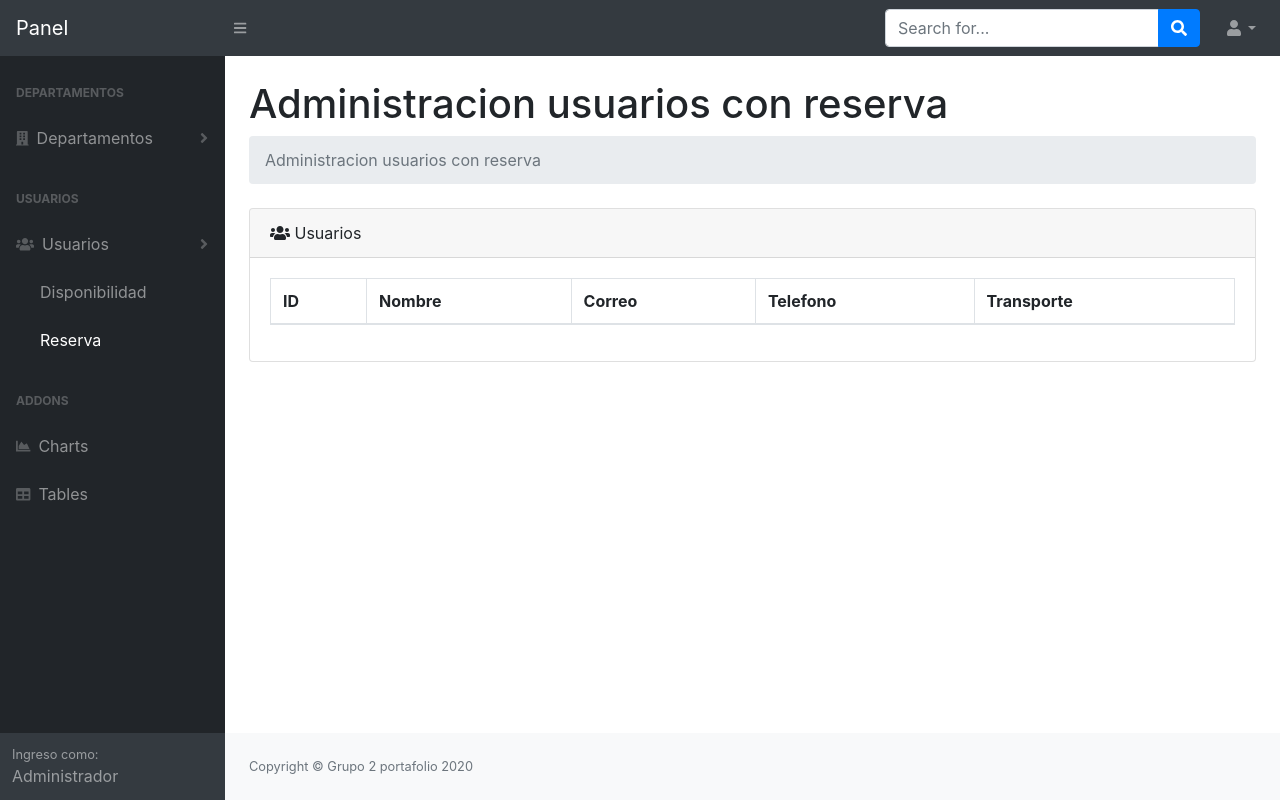
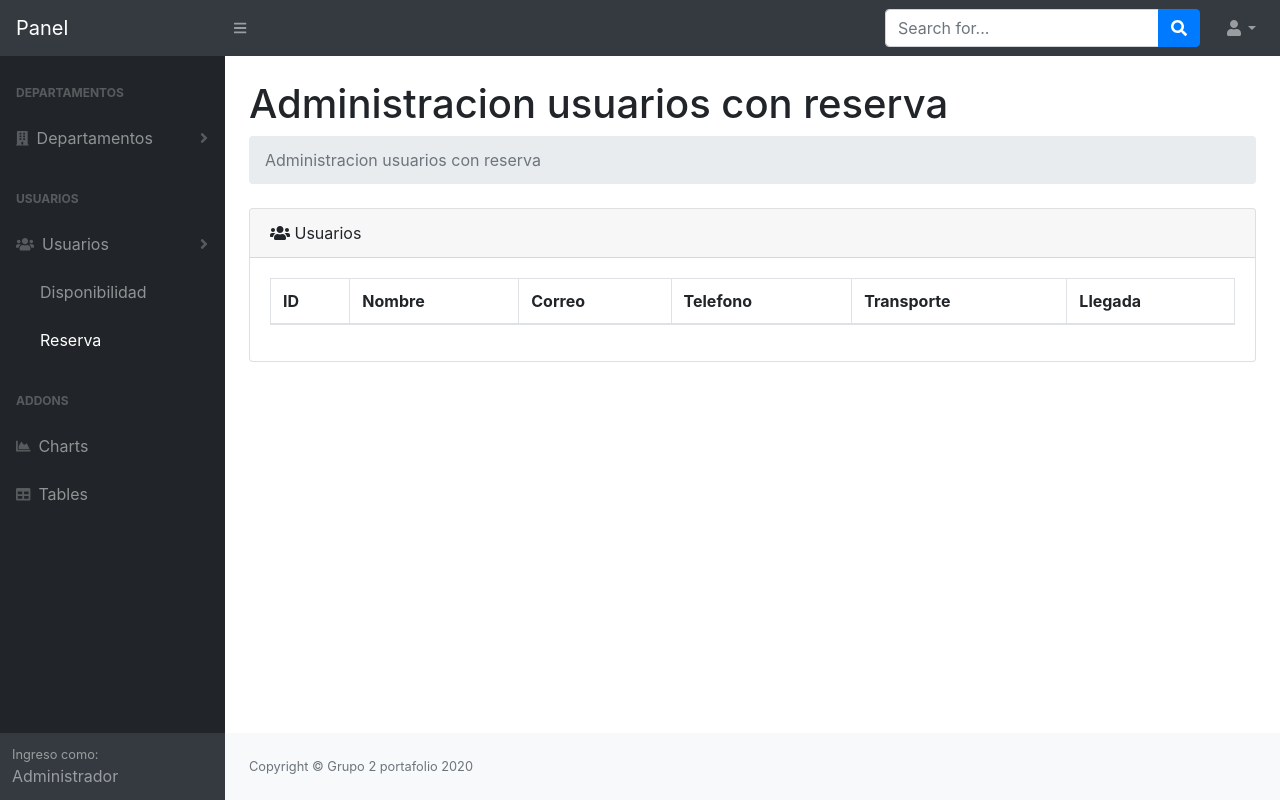
Before and after one commit to stuk4/portafolio-departamentos, a Django app: page /usuario/admin/listar_usuarios/reserva in a window 1280 px wide. Run offline with Django 3.2, Linux system fonts and the light colour scheme; the visitor is signed in with stand-in values (Sample User, id 1); data comes from the database, SQL or seed files in the repository; data that the repository does not hold is empty; some libraries are stand-ins or nearby versions.

Commit message:
Funcionario llegada(FUNCION)

```diff
--- a/departamentos/models.py
+++ b/departamentos/models.py
@@ -62,6 +62,7 @@ class Reserva(models.Model):
     usuario = models.ForeignKey("usuarios.User",null=True,blank=True ,related_name="reserva", on_delete=models.CASCADE)
     departamento = models.ForeignKey(Departamento, related_name="reserva", on_delete=models.CASCADE)
     acompanantes = models.PositiveIntegerField(null=True,blank=True,verbose_name="acompañantes" )
+    llegada = models.BooleanField(null=False,blank=False,default=False)
     dia_llegada = models.DateField(
         null=True, blank=True, auto_now=False, auto_now_add=False)
     abono = models.PositiveIntegerField(null=False,blank=False )
--- a/usuarios/templates/usuarios/listar_usuarios_admin.html
+++ b/usuarios/templates/usuarios/listar_usuarios_admin.html
@@ -24,11 +24,13 @@
                         <th>Telefono</th>
                         {% if user.is_superuser and request.resolver_match.url_name == 'Administracion usuarios con reserva' %}
                         <th>Transporte</th>
+                        <th>Llegada</th>
                         {% endif %}
                         {% if request.resolver_match.url_name == 'Administracion usuarios' %}
                         <th>Tipo</th>
                         <th>Estado</th>
                         {% endif %}
+
                     </tr>
                 </thead>
 
@@ -187,6 +189,14 @@
                             </div>
                             <!-- Fin modal servicio transporte -->
                         </td>
+                        <td>
+                            <!-- TODO  agregar boton cambiar estado que cambie el color de verde a rojo -->
+                        {% if usuario.reserva_actual.llegada  %}
+                        <a class="btn btn-success"  href="{% url 'Actualizar llegada usuario' usuario.id  %}"  role="button"> <i class="fas fa-exchange-alt"></i></a>
+                        {% else %}
+                        <a class="btn btn-danger"  href="{% url 'Actualizar llegada usuario' usuario.id  %}"  role="button"> <i class="fas fa-exchange-alt"></i></a>
+                        {% endif %}
+                        </td>
                         {% endif %}
                         {% if request.resolver_match.url_name == 'Administracion usuarios' %}
                         <td>
--- a/usuarios/urls.py
+++ b/usuarios/urls.py
@@ -12,6 +12,7 @@ urlpatterns = [
    path('admin/listar_usuarios/disponibilidad',views.listar_usuarios,name="Administracion usuarios"),
    path('admin/listar_usuarios/reserva',views.listar_usuarios,name="Administracion usuarios con reserva"),
    path('admin/actualizar_estado_usuario/<int:id>/',views.actualizar_estado_usuario,name="Actualizar estado usuario"),
+   path('admin/actualizar_llegada_usuario/<int:id>/',views.actualizar_llegada_usuario,name="Actualizar llegada usuario"),
 ]
 #Configuracion de imagenes
 if settings.DEBUG:
--- a/usuarios/views.py
+++ b/usuarios/views.py
@@ -217,7 +217,7 @@ def perfil_reservas(request):
 
 
 
-    # Regla de seguridad: Solo si es admin puede ver usuarios
+# Regla de seguridad: Solo si es admin puede ver usuarios
 @user_passes_test(lambda u:u.is_staff,login_url=('login'))
 def listar_usuarios(request):
     if request.resolver_match.url_name == 'Administracion usuarios':
@@ -245,10 +245,27 @@ def listar_usuarios(request):
             return redirect()
     context = {'usuarios':usuarios}
     return render(request,'usuarios/listar_usuarios_admin.html',context)
-    # Regla de seguridad: Solo si es admin puede actualizar usuarios
+def actualizar_llegada_usuario(request,id):
+    usuario = User.objects.get(id=id)
+    reserva = Reserva.objects.filter(id=usuario.reserva_actual.id)
 
+    try:
+        if usuario.reserva_actual.llegada:
+            reserva.update(llegada=False)
+            messages.success(request,'LLegada actualizada')
+            return redirect(request.META.get('HTTP_REFERER'))
+        else:
+            reserva.update(llegada=True)
+            messages.success(request,'LLegada actualizada')
+            return redirect(request.META.get('HTTP_REFERER'))
 
+    except Exception as err:
+        print('VERRORACTUALIZARLLEGADA ===== ',err)
+        messages.error(request,'No se pudo actualizar la llegada')
+        return redirect(request.META.get('HTTP_REFERER'))
+    return redirect(request.META.get('HTTP_REFERER'))
 
+# Regla de seguridad: Solo si es admin puede actualizar usuarios
 @user_passes_test(lambda u:u.is_superuser,login_url=('login'))
 def actualizar_estado_usuario(request,id):
     usuario = User.objects.filter(id=id)
```
Also changed, not shown: usuarios/templates/usuarios/perfil_reservas.html (+10 -9 lines), departamentos/migrations/0026_reserva_llegada.py (added).
